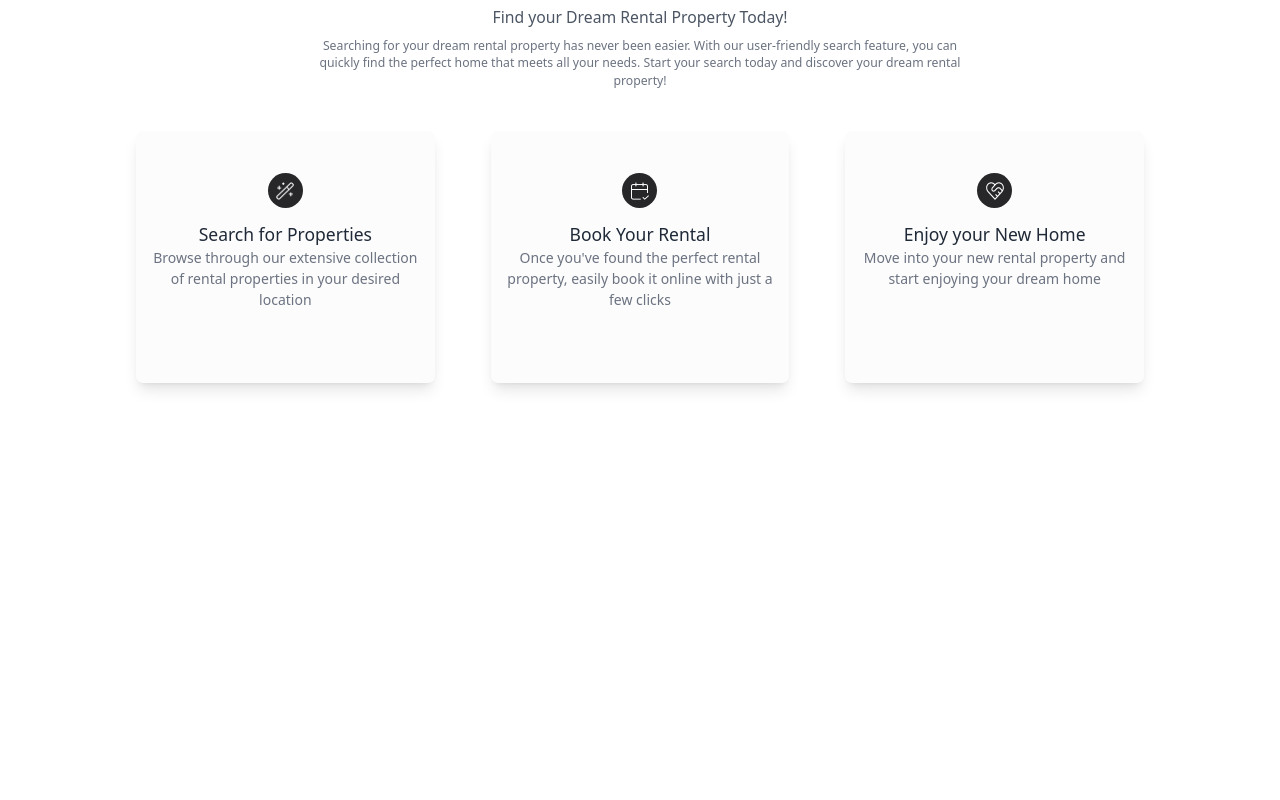
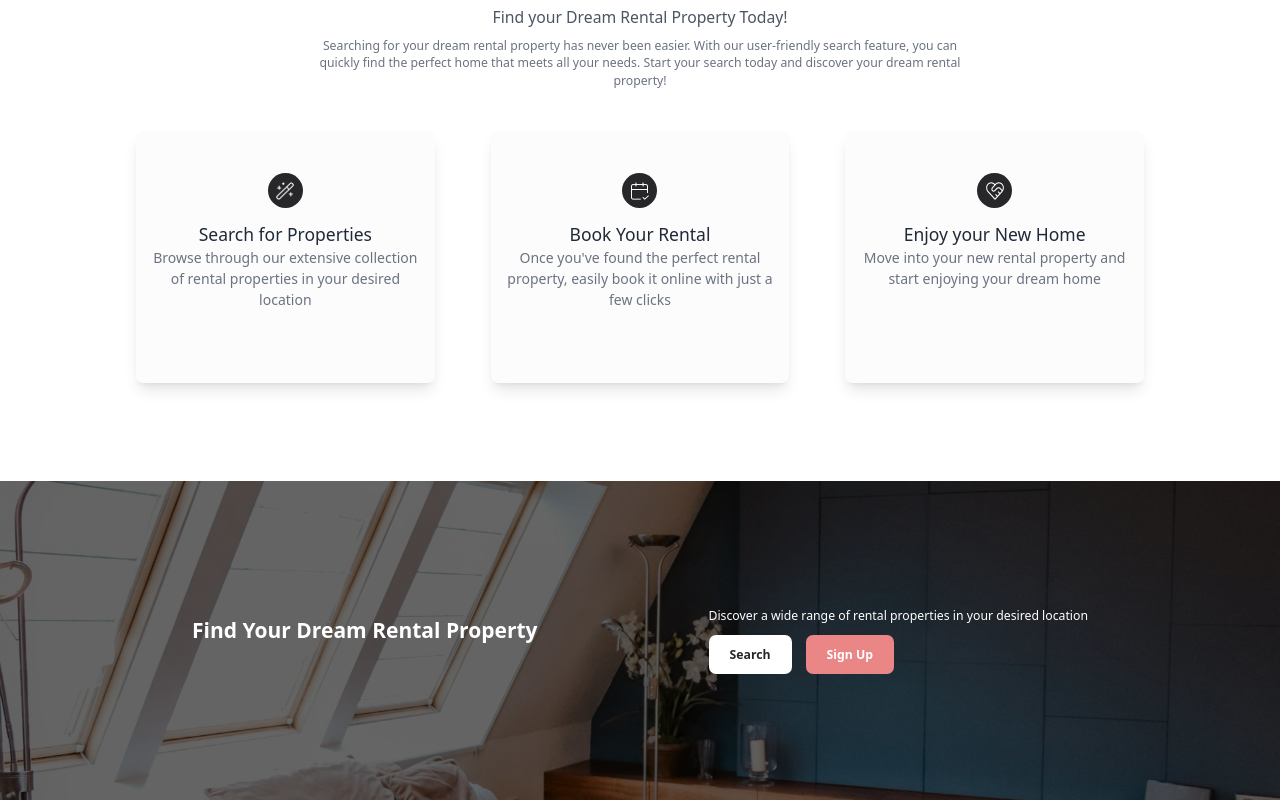
Before and after one commit to dialite/proprent, a Next.js app: page /landing in a window 1280 px wide. Shown: the part 1571-2371 px from the top of the page. Before the commit the page ends 2052 px from the top, so only its background shows below. Built offline with nearby package versions, Linux system fonts and the light colour scheme; no server answers.

Commit message:
Create the call to action section

```diff
--- /dev/null
+++ b/src/app/(nondashboard)/landing/CallToActionSection.tsx
@@ -0,0 +1,58 @@
+"use client";
+
+import Image from "next/image";
+import React from "react";
+import { motion } from "framer-motion";
+import Link from "next/link";
+
+const CallToActionSection = () => {
+  return (
+    <div className="relative py-24">
+      <Image
+        src="/landing-call-to-action.jpg"
+        alt="PropRent Search Section Background"
+        fill
+        className="object-cover object-center"
+      />
+      <div className="absolute inset-0 bg-black bg-opacity-60"></div>
+      <motion.div
+        initial={{ opacity: 0, y: 20 }}
+        transition={{ duration: 0.5 }}
+        whileInView={{ opacity: 1, y: 0 }}
+        viewport={{ once: true }}
+        className="relative max-w-4xl xl:max-w-6xl mx-auto px-6 sm:px-8 lg:px-12 xl:px-16 py-12"
+      >
+        <div className="flex flex-col md:flex-row justify-between items-center">
+          <div className="mb-6 md;mb-0 md: mr-10">
+            <h2 className="text-2xl font-bold text-white">
+              Find Your Dream Rental Property
+            </h2>
+          </div>
+          <div>
+            <p className="text-white mb-3">
+              Discover a wide range of rental properties in your desired
+              location
+            </p>
+            <div className="flex justify-center md:justify-start gap-4 ">
+              <button
+                onClick={() => window.scrollTo({ top: 0, behavior: "smooth" })}
+                className="inline-block text-primary-700 bg-white rounded-lg px-6 py-3 font-semibold hover:bg-primary-500 hover:text-primary-50"
+              >
+                Search
+              </button>
+              <Link
+                href="/signup"
+                className="inline-block text-white bg-secondary-500 rounded-lg px-6 py-3 font-semibold hover:bg-secondary-600"
+                scroll={false}
+              >
+                Sign Up
+              </Link>
+            </div>
+          </div>
+        </div>
+      </motion.div>
+    </div>
+  );
+};
+
+export default CallToActionSection;
--- a/src/app/(nondashboard)/landing/DiscoverSection.tsx
+++ b/src/app/(nondashboard)/landing/DiscoverSection.tsx
@@ -3,7 +3,7 @@
 import React from "react";
 import { motion } from "framer-motion";
 import Image from "next/image";
-import Link from "next/link";
+// import Link from "next/link";
 
 const containerVariants = {
   hidden: { opacity: 0 },
--- a/src/app/(nondashboard)/landing/page.tsx
+++ b/src/app/(nondashboard)/landing/page.tsx
@@ -2,6 +2,7 @@
 import HeroSection from "./HeroSection";
 import FeaturesSection from "./FeaturesSection";
 import DiscoverSection from "./DiscoverSection";
+import CallToActionSection from "./CallToActionSection";
 
 const Landing = () => {
   return (
@@ -9,6 +10,7 @@
       <HeroSection />
       <FeaturesSection />
       <DiscoverSection />
+      <CallToActionSection />
     </div>
   );
 };
```
